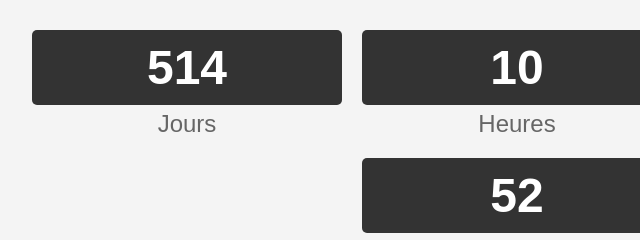
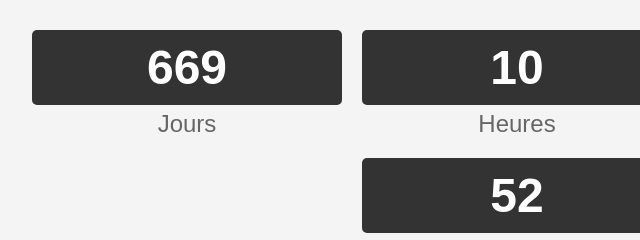
Before and after one commit to mocromaf/compte-rebours, a plain HTML site: page index.html in a window 1280 px wide. Shown: the top 240 px of the page, 123-763 px from the left. Drawn offline with Linux system fonts and the light colour scheme.

Commit message:
Update index.html

```diff
--- a/index.html
+++ b/index.html
@@ -89,8 +89,8 @@
             let seconde = document.getElementById("seconde");
             let seconde_label = document.getElementById("seconde_label");
             let maintenant = new Date();
-            let finannee = new Date('January 1, 2026 00:00:00');
-            let total_secondes = (finannee - maintenant) / 1000;
+            let dateCible = new Date('June 5, 2026 00:00:00');
+            let total_secondes = (dateCible - maintenant) / 1000;
 
             if (total_secondes > 0) {
                 let nb_jours = Math.floor(total_secondes / (60 * 60 * 24));
```
